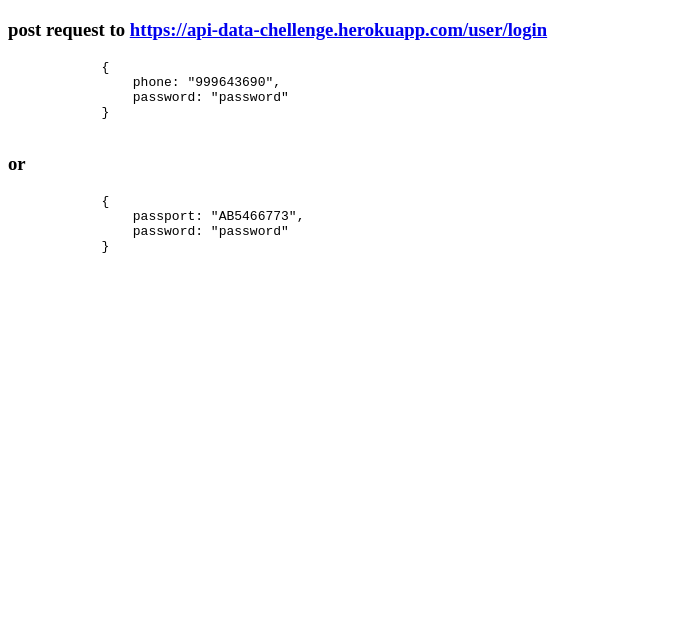
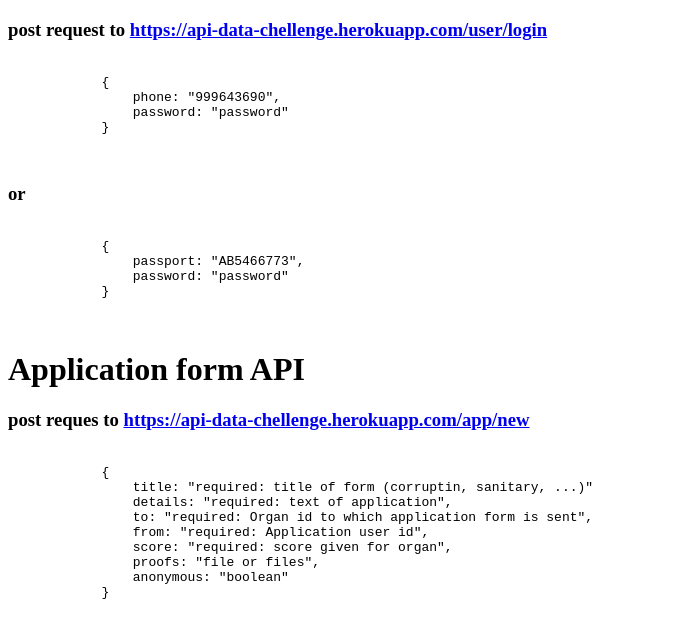
Before and after one commit to the-einstein/hackaton, a website: page public/index.html in a window 1280 px wide. Shown: the part 436-1074 px from the top of the page, without its empty margins (0-699 px from the left). Before the commit the page ends 800 px from the top, so only its background shows below. Drawn offline with Linux system fonts and the light colour scheme.

Commit message:
docs: add api for application form

```diff
--- a/public/index.html
+++ b/public/index.html
@@ -26,22 +26,37 @@
     </pre>
     <h1>Login API (on development, only returns user)</h1>
     <h3>post request to <a href="https://api-data-chellenge.herokuapp.com/user/login">https://api-data-chellenge.herokuapp.com/user/login</a></h3>
-    <code>
-        <pre>
+    <pre>
+        <code>
             {
                 phone: "999643690",
                 password: "password"
             }
-        </pre>
-    </code>
+        </code>
+    </pre>
     <h3>or</h3>
-    <code>
-        <pre>
+    <pre>
+        <code>
             {
                 passport: "AB5466773",
                 password: "password"
             }
-        </pre>
-    </code>
+        </code>
+    </pre>
+    <h1>Application form API</h1>
+    <h3>post reques to <a href="https://api-data-chellenge.herokuapp.com/app/new">https://api-data-chellenge.herokuapp.com/app/new</a></h3>
+    <pre>
+        <code>
+            {
+                title: "required: title of form (corruptin, sanitary, ...)"
+                details: "required: text of application",
+                to: "required: Organ id to which application form is sent",
+                from: "required: Application user id",
+                score: "required: score given for organ",
+                proofs: "file or files",
+                anonymous: "boolean"
+            }
+        </code>
+    </pre>
 </body>
 </html>
```
